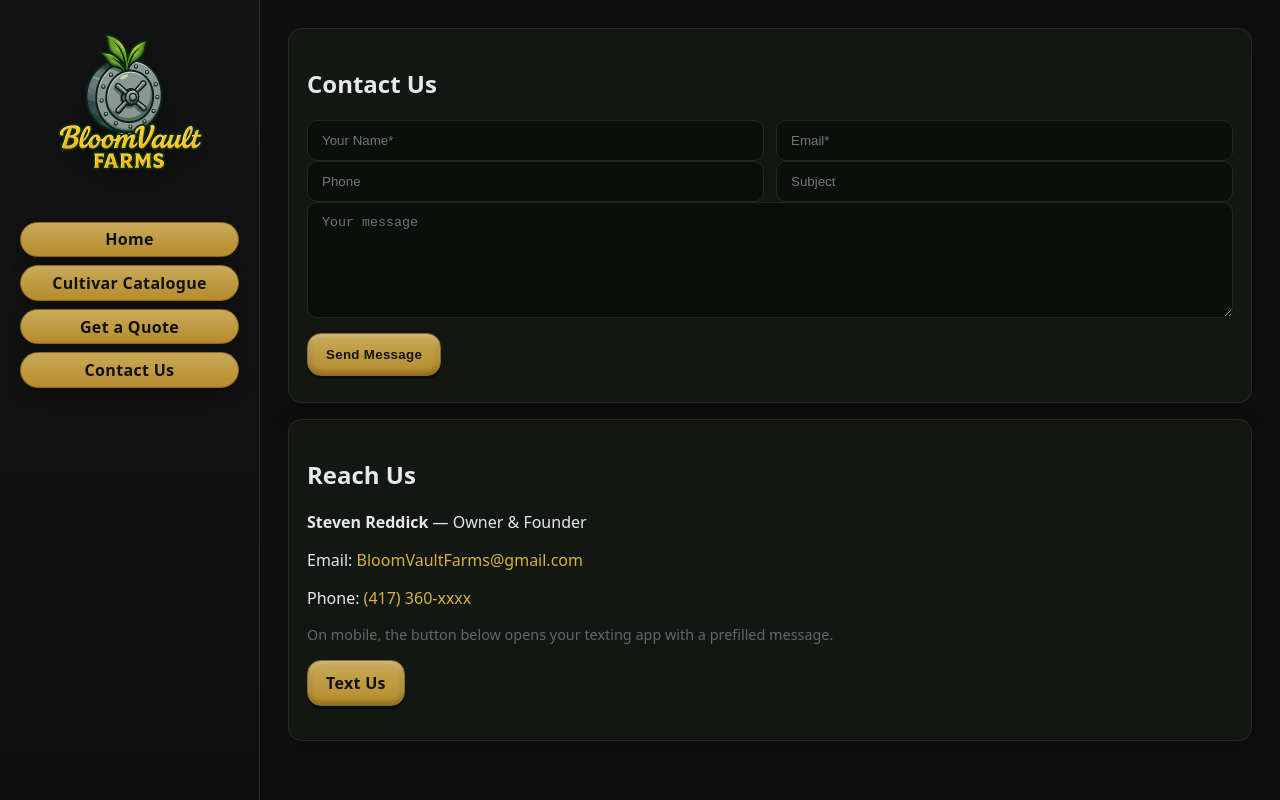
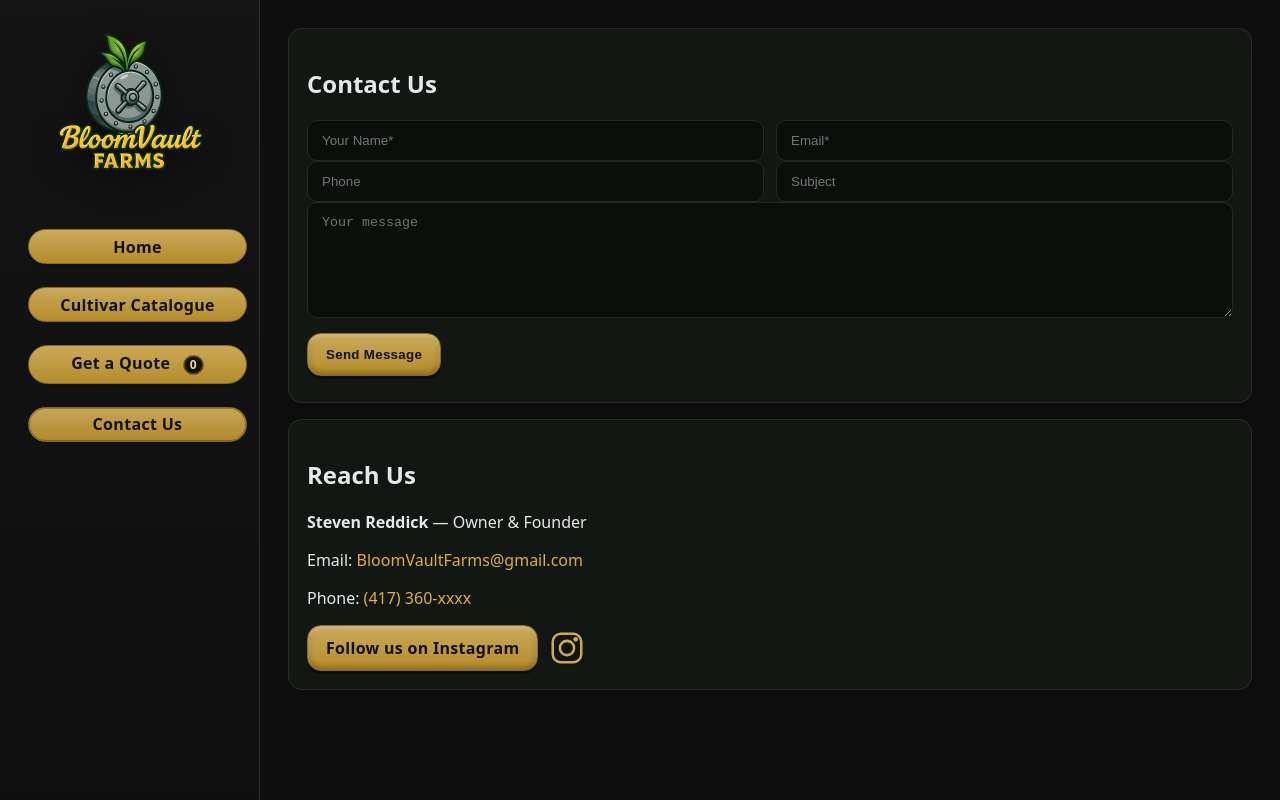
Before and after one commit to BloomVault/BloomVault-NCP, a plain HTML site: page contact.html in a window 1280 px wide. Drawn offline with Linux system fonts and the light colour scheme.

Commit message:
Update contact.html

```diff
--- a/contact.html
+++ b/contact.html
@@ -8,6 +8,20 @@
   <link href="https://fonts.googleapis.com/css2?family=Bebas+Neue&display=swap" rel="stylesheet">
   <link rel="stylesheet" href="assets/css/styles.css">
   <link rel="stylesheet" href="assets/css/overrides.css">
+
+  <!-- Small style for the Instagram row + icon -->
+  <style>
+    .social-row{ display:flex; align-items:center; gap:.6rem; }
+    .social-icon{
+      color: var(--gold-2);              /* luxe gold */
+      filter: drop-shadow(0 1px 2px rgba(0,0,0,.25));
+      display:inline-flex;
+      align-items:center;
+      justify-content:center;
+      height: 38px; width: 38px;         /* roughly button height */
+    }
+    .social-icon svg{ height: 100%; width: 100%; display:block; }
+  </style>
 </head>
 <body>
 <div class="wrapper">
@@ -15,24 +29,19 @@
   <div class="sidebar">
     <div class="brand"><img src="assets/img/logo.png" alt="BloomVault Farms"></div>
 
-    <!-- Luxe tabs + shared cart badge (matches other pages) -->
-    <nav class="tabs">
+    <!-- Gold-styled tabs + cart badge -->
+    <nav class="tabs tabs--gold">
       <a class="tab" href="index.html">Home</a>
       <a class="tab" href="catalogue.html">Cultivar Catalogue</a>
-      <a class="tab" href="quote.html" id="nav-quote">
-        Get a Quote
-        <span class="nav-count" id="nav-quote-count" aria-label="Items in quote cart"></span>
-      </a>
+      <a class="tab" href="quote.html">Get a Quote <span class="nav-badge" id="cart-count" hidden>0</span></a>
       <a class="tab" href="contact.html">Contact Us</a>
     </nav>
-    <!-- /tabs -->
+    <!-- removed: Serving Virginia commercial growers only -->
   </div>
 
   <main class="main">
     <section class="card">
       <h1>Contact Us</h1>
-
-      <!-- Note: Netlify forms work only when deployed on Netlify -->
       <form id="contact-form" name="contact" method="POST" data-netlify="true" netlify-honeypot="bot-field">
         <input type="hidden" name="form-name" value="contact">
 
@@ -50,7 +59,6 @@
           <input class="input" name="subject" placeholder="Subject">
         </div>
         <textarea class="input" name="message" rows="6" placeholder="Your message" required></textarea>
-
         <button class="btn" type="submit" style="margin-top:10px">Send Message</button>
         <div class="small" id="contact-result" style="margin-top:8px"></div>
       </form>
@@ -61,16 +69,58 @@
       <p><b>Steven Reddick</b> — Owner &amp; Founder</p>
       <p>Email: <a href="mailto:BloomVaultFarms@gmail.com">BloomVaultFarms@gmail.com</a></p>
       <p>Phone: <a href="tel:+1417360xxxx">(417) 360-xxxx</a></p>
-      <p class="small">On mobile, the button below opens your texting app with a prefilled message.</p>
-      <p><a class="btn" href="sms:+14173606048?&body=Hello%20BloomVault%2C%20I%27d%20like%20to%20inquire%20about%20hemp%20starts.">Text Us</a></p>
+
+      <!-- Replaced mobile-text + button with Instagram link & icon -->
+      <div class="social-row" style="margin-top:.5rem">
+        <a class="btn" href="https://www.instagram.com/bloomvaultfarms/" target="_blank" rel="noopener">
+          Follow us on Instagram
+        </a>
+        <a class="social-icon" href="https://www.instagram.com/bloomvaultfarms/" target="_blank" rel="noopener" aria-label="BloomVault Farms on Instagram">
+          <!-- Minimal Instagram glyph (inherits gold color) -->
+          <svg viewBox="0 0 24 24" fill="none" stroke="currentColor" stroke-width="1.6" stroke-linecap="round" stroke-linejoin="round" aria-hidden="true">
+            <rect x="3" y="3" width="18" height="18" rx="5"></rect>
+            <circle cx="12" cy="12" r="4.5"></circle>
+            <circle cx="17.5" cy="6.5" r="1.5" fill="currentColor" stroke="none"></circle>
+          </svg>
+        </a>
+      </div>
     </section>
   </main>
 </div>
 
-<!-- Your existing handler (optional) -->
+<!-- Optional: your existing handler (keep if you use it) -->
 <script type="module" src="assets/js/contact.js"></script>
 
-<!-- Shared active tab + cart badge updater -->
-<script defer src="assets/js/active-nav.js"></script>
+<!-- Sidebar cart badge + current tab highlight -->
+<script>
+(function(){
+  const badge = document.getElementById('cart-count');
+
+  function readCart(){
+    try { return JSON.parse(localStorage.getItem('quoteCart') || '[]'); }
+    catch { return []; }
+  }
+  function totalQty(items){ return items.reduce((n,it)=> n + (it.qty || 0), 0); }
+
+  function updateBadge(){
+    if(!badge) return;
+    const q = totalQty(readCart());
+    badge.textContent = q;
+    badge.hidden = (q <= 0);
+  }
+
+  // Initial + keep in sync
+  updateBadge();
+  window.addEventListener('storage', updateBadge);
+  window.addEventListener('focus', updateBadge);
+
+  // Highlight the current tab
+  const here = (location.pathname.split('/').pop() || 'index.html').toLowerCase();
+  document.querySelectorAll('.tabs a').forEach(a=>{
+    const href = (a.getAttribute('href') || '').toLowerCase();
+    if (href.endsWith(here)) a.setAttribute('aria-current','page');
+  });
+})();
+</script>
 </body>
 </html>
```
